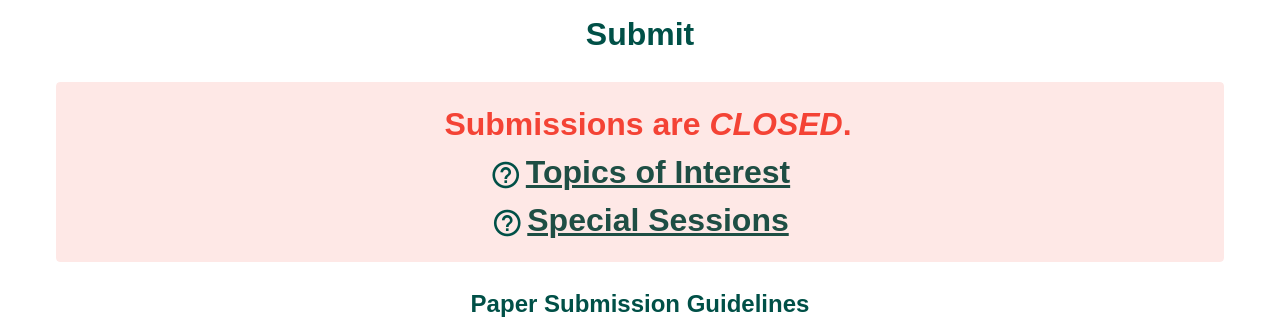
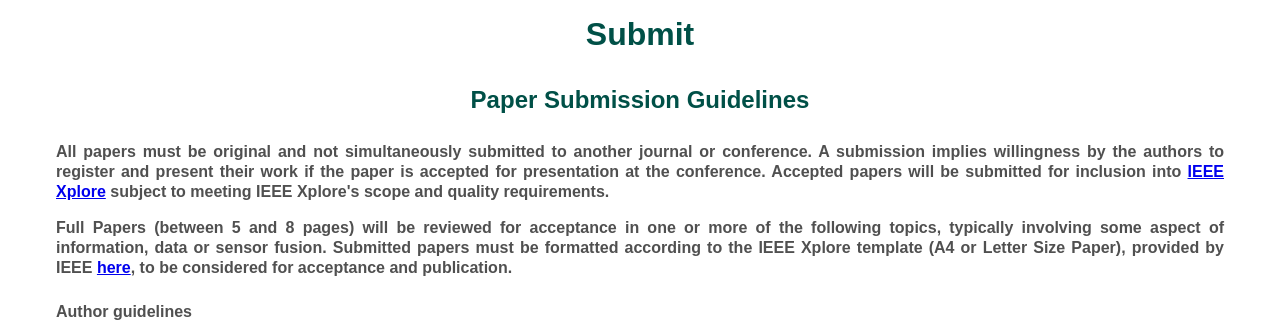
Before and after one commit to Fusion2025/web, a Nuxt app: page /submit in a window 1280 px wide. Shown: the part 571-895 px from the top of the page. Built offline with nearby package versions, Linux system fonts and the light colour scheme.

Commit message:
Update submit.vue - box removed

```diff
--- a/pages/submit.vue
+++ b/pages/submit.vue
@@ -6,31 +6,6 @@
       </v-col>
     </v-row>
     <v-row justify="center">
-      <v-col cols="12">
-        <v-alert
-          class="text-center submission-link"
-          variant="tonal"
-          color="red"
-        >
-          <p class="text-center pl-4">Submissions are <em>CLOSED</em>.</p>
-          <h2>
-            <NuxtLink to="/call-for-papers" class="calendar-link">
-              <v-icon icon="mdi-help-circle-outline" size="x-small" />
-              <span class="pl-1 text-decoration-underline"
-                >Topics of Interest
-              </span>
-            </NuxtLink>
-          </h2>
-          <h2>
-            <NuxtLink to="/special-sessions" class="calendar-link">
-              <v-icon icon="mdi-help-circle-outline" size="x-small" />
-              <span class="pl-1 text-decoration-underline"
-                >Special Sessions
-              </span>
-            </NuxtLink>
-          </h2>
-        </v-alert>
-      </v-col>
       <v-col cols="12">
         <h2 class="page-title">Paper Submission Guidelines</h2>
       </v-col>
```
